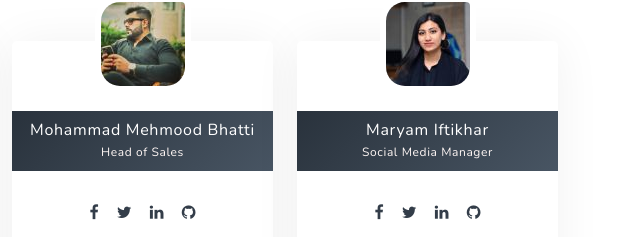
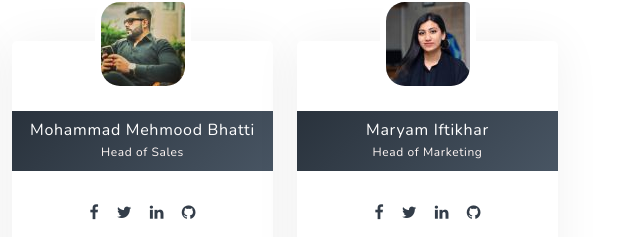
Before and after one commit to syedzainqadri/saksys, a plain HTML site: page index.html in a window 1280 px wide. Shown: the part 2284-2521 px from the top of the page, 640-1280 px from the left. Drawn offline with nearby package versions, Linux system fonts and the light colour scheme; a script that the page names is missing.

Commit message:
Head of Marketing For Maryam

```diff
--- a/index.html
+++ b/index.html
@@ -513,7 +513,7 @@
 						<div class="team-content">
 							<div class="team-info">
 								<h3 class="user-name">Maryam Iftikhar</h3>
-								<span>Social Media Manager</span>
+								<span>Head of Marketing</span>
 							</div>
 							<ul class="social">
 								<li><a href="#"><i class="fa fa-facebook"></i></a></li>
```
